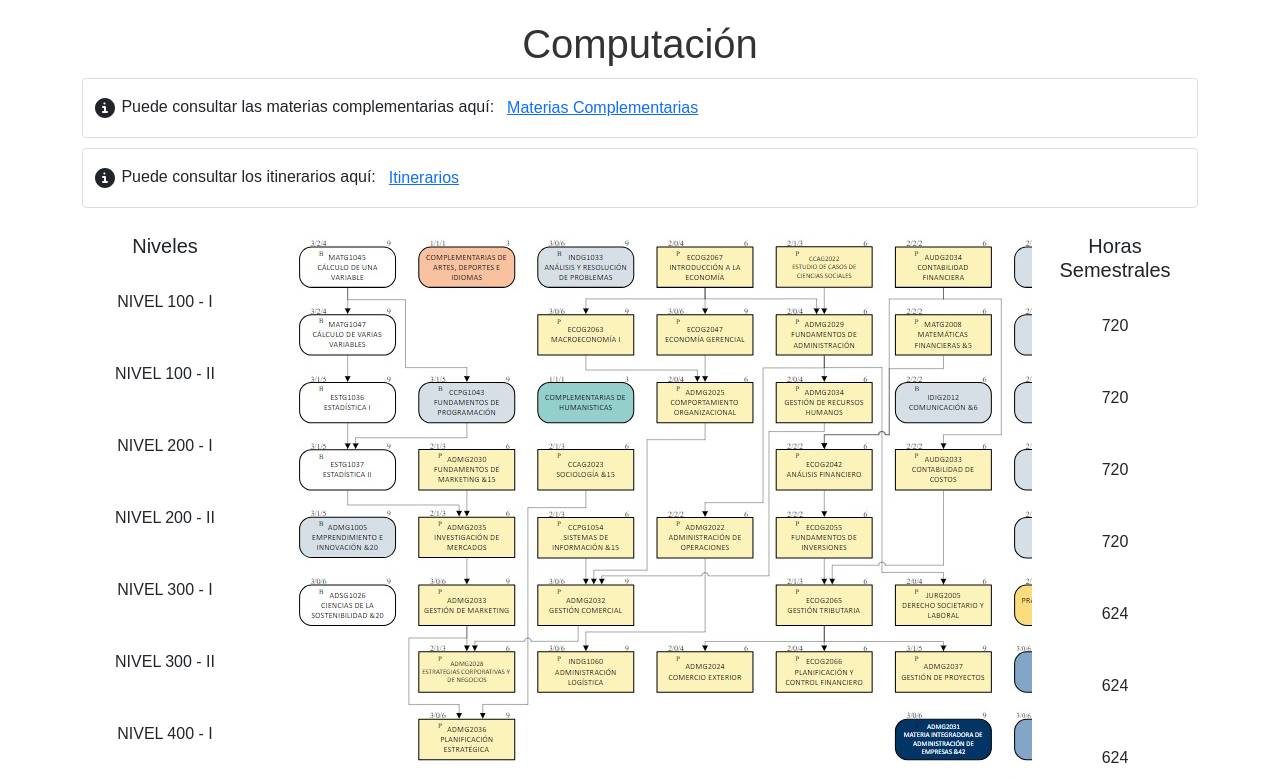
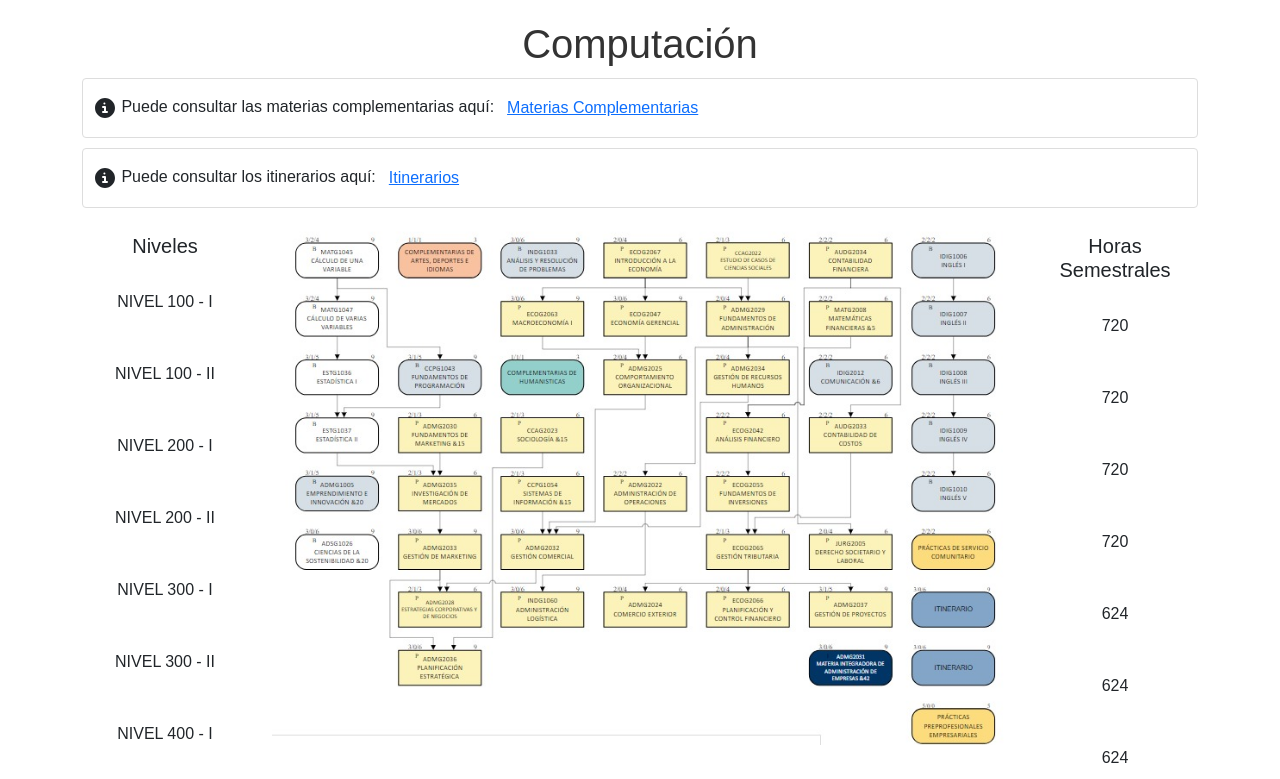
Before and after one commit to FabrazJ/Front2015_K, a React (Create React App) app: page / in a window 1280 px wide. Shown: the top 779 px of the page. Built offline with nearby package versions, Linux system fonts and the light colour scheme.

Commit message:
Actualizacion

```diff
--- a/src/components/subcomponents/mallas/SemestresPrueba.js
+++ b/src/components/subcomponents/mallas/SemestresPrueba.js
@@ -1,98 +1,206 @@
+// import React, { useState } from 'react';
+// import { Card, Modal, Button, Table } from 'react-bootstrap';
+// import ImagePrueba from '../../../img/MallaPrueba.jpeg'; // Asegúrate de ajustar la ruta al archivo de imagen.
+
+// const SemestresPrueba = () => {
+//     const [show, setShow] = useState(false);  // Estado para controlar la visibilidad del modal
+//     const [selectedBox, setSelectedBox] = useState(null);  // Estado para almacenar el recuadro seleccionado
+
+//     // Funciones para abrir y cerrar el modal
+//     const handleClose = () => setShow(false);
+//     const handleShow = () => setShow(true);
+
+//     // Función para manejar el clic en el recuadro y mostrar el modal con detalles
+//     const handleBoxClick = (box) => {
+//         setSelectedBox(box);
+//         handleShow();  // Mostrar el modal al seleccionar un recuadro
+//     };
+
+//     const sampleBox = {
+//         title: "Prueba I",
+//         code: "Pru1231",
+//         subject: "Prueba I",
+//         prerequisite: {
+//             code: "Pru1231",
+//             subject: "INTRODUCCIÓN A LA PRUEBA",
+//             type: "PRE-REQUISITO"
+//         },
+//         description: `pruebaaaaaaaaaaaaaaaaaaaaaaaaaaaaaa`
+//     };
+
+//     return (
+//         <>
+//             <Card
+//                 style={{ border: 'none', position: 'relative', display: 'inline-block', cursor: 'pointer' }}
+//                 onClick={() => handleBoxClick(sampleBox)}
+//             >
+//                 <img src={ImagePrueba} alt="Descripción de la imagen" className="image" />
+//                 <div className="text-overlay">_______________</div>
+//             </Card>
+
+//             {/* Modal para mostrar los detalles */}
+//             <Modal show={show} onHide={handleClose} size="lg">
+//                 <Modal.Header closeButton>
+//                     <Modal.Title>Detalles de {selectedBox ? selectedBox.title : ''}</Modal.Title>
+//                 </Modal.Header>
+//                 <Modal.Body>
+//                     {selectedBox ? (
+//                         <div>
+//                             <Table bordered>
+//                                 <tbody>
+//                                     <tr>
+//                                         <td><strong>Código:</strong></td>
+//                                         <td>{selectedBox.code}</td>
+//                                     </tr>
+//                                     <tr>
+//                                         <td><strong>Materia:</strong></td>
+//                                         <td>{selectedBox.subject}</td>
+//                                     </tr>
+//                                 </tbody>
+//                             </Table>
+//                             <Table bordered>
+//                                 <thead>
+//                                     <tr>
+//                                         <th>Código</th>
+//                                         <th>Materia</th>
+//                                         <th>Tipo</th>
+//                                     </tr>
+//                                 </thead>
+//                                 <tbody>
+//                                     <tr>
+//                                         <td>{selectedBox.prerequisite.code}</td>
+//                                         <td>{selectedBox.prerequisite.subject}</td>
+//                                         <td>{selectedBox.prerequisite.type}</td>
+//                                     </tr>
+//                                 </tbody>
+//                             </Table>
+//                             <div class="d-flex justify-content-center">
+//         <button type="button" class="btn btn-success mb-3">Silabo Español</button>
+//     </div>
+//                             <h5>Descripción</h5>
+//                             <p>{selectedBox.description}</p>
+//                             <div className="d-flex justify-content-center">
+//       <Button variant="primary">Descargar contenido</Button>
+//     </div>
+//                         </div>
+//                     ) : ''}
+//                 </Modal.Body>
+//                 <Modal.Footer>
+//                     <Button variant="secondary" onClick={handleClose}>
+//                         Cerrar
+//                     </Button>
+//                 </Modal.Footer>
+//             </Modal>
+//         </>
+//     );
+// }
+
+// export default SemestresPrueba;
+
+// import React, { useState } from 'react';
+// import { Card } from 'react-bootstrap';
+// import ModalA from '../../../modal/ModalA';
+// import ModalB from '../../../modal/ModalA';
+// import courses from '../../../data/courses';
+// import ImagePrueba from '../../../img/MallaPrueba.jpeg'; // Asegúrate de ajustar la ruta al archivo de imagen.
+
+// const SemestresPrueba = () => {
+//   const [selectedCourse, setSelectedCourse] = useState(null);
+
+//   const handleBoxClick = (course) => {
+//     setSelectedCourse(course);
+//   };
+
+//   const handleClose = () => {
+//     setSelectedCourse(null);
+//   };
+
+//   const renderModal = () => {
+//     if (!selectedCourse) return null;
+
+//     switch (selectedCourse.type) {
+//       case 'A':
+//         return <ModalA course={selectedCourse} onClose={handleClose} />;
+//       case 'B':
+//         return <ModalB course={selectedCourse} onClose={handleClose} />;
+//       default:
+//         return null;
+//     }
+//   };
+
+//   return (
+//     <>
+//       <div className="grid">
+//         {courses.map((course) => (
+//           <Card
+//             key={course.id}
+//             style={{ border: 'none', position: 'relative', display: 'inline-block', cursor: 'pointer' }}
+//             onClick={() => handleBoxClick(course)}
+//           >
+//             <img src={ImagePrueba} alt="Descripción de la imagen" className="image" />
+//             <div className="text-overlay">{course.title}</div>
+//           </Card>
+//         ))}
+//       </div>
+//       {renderModal()}
+//     </>
+//   );
+// };
+
+// export default SemestresPrueba;
 import React, { useState } from 'react';
-import { Card, Modal, Button, Table } from 'react-bootstrap';
+import { Card } from 'react-bootstrap';
+import ModalA from '../../../modal/ModalA';
+import ModalB from '../../../modal/ModalA';
+import courses from '../../../data/courses';
+import areas from '../../../data/areas';
 import ImagePrueba from '../../../img/MallaPrueba.jpeg'; // Asegúrate de ajustar la ruta al archivo de imagen.
+const SemestresPrueba = () => {
+    const [selectedCourse, setSelectedCourse] = useState(null);
 
-const SemestresPrueba = () => {
-    const [show, setShow] = useState(false);  // Estado para controlar la visibilidad del modal
-    const [selectedBox, setSelectedBox] = useState(null);  // Estado para almacenar el recuadro seleccionado
-
-    // Funciones para abrir y cerrar el modal
-    const handleClose = () => setShow(false);
-    const handleShow = () => setShow(true);
-
-    // Función para manejar el clic en el recuadro y mostrar el modal con detalles
-    const handleBoxClick = (box) => {
-        setSelectedBox(box);
-        handleShow();  // Mostrar el modal al seleccionar un recuadro
+    const handleAreaClick = (courseId) => {
+      const course = courses.find((course) => course.id === courseId);
+      setSelectedCourse(course);
     };
 
-    const sampleBox = {
-        title: "Prueba I",
-        code: "Pru1231",
-        subject: "Prueba I",
-        prerequisite: {
-            code: "Pru1231",
-            subject: "INTRODUCCIÓN A LA PRUEBA",
-            type: "PRE-REQUISITO"
-        },
-        description: `pruebaaaaaaaaaaaaaaaaaaaaaaaaaaaaaa`
+    const handleClose = () => {
+      setSelectedCourse(null);
+    };
+
+    const renderModal = () => {
+      if (!selectedCourse) return null;
+
+      switch (selectedCourse.type) {
+        case 'A':
+          return <ModalA course={selectedCourse} onClose={handleClose} />;
+        case 'B':
+          return <ModalB course={selectedCourse} onClose={handleClose} />;
+        default:
+          return null;
+      }
     };
 
     return (
-        <>
-            <Card
-                style={{ border: 'none', position: 'relative', display: 'inline-block', cursor: 'pointer' }}
-                onClick={() => handleBoxClick(sampleBox)}
-            >
-                <img src={ImagePrueba} alt="Descripción de la imagen" className="image" />
-                <div className="text-overlay">_______________</div>
-            </Card>
+      <div style={{ position: 'relative', display: 'inline-block' }}>
+        <img src={ImagePrueba} alt="Descripción de la imagen" className="image" style={{ width: '100%' }} />
+        {areas.map((area) => (
+          <div
+            key={area.id}
+            onClick={() => handleAreaClick(area.courseId)}
+            style={{
+              position: 'absolute',
+              top: area.top,
+              left: area.left,
+              width: area.width,
+              height: area.height,
+              cursor: 'pointer',
+              border: '2px solid transparent',
+            }}
+          />
+        ))}
+        {renderModal()}
+      </div>
+    );
+  };
 
-            {/* Modal para mostrar los detalles */}
-            <Modal show={show} onHide={handleClose} size="lg">
-                <Modal.Header closeButton>
-                    <Modal.Title>Detalles de {selectedBox ? selectedBox.title : ''}</Modal.Title>
-                </Modal.Header>
-                <Modal.Body>
-                    {selectedBox ? (
-                        <div>
-                            <Table bordered>
-                                <tbody>
-                                    <tr>
-                                        <td><strong>Código:</strong></td>
-                                        <td>{selectedBox.code}</td>
-                                    </tr>
-                                    <tr>
-                                        <td><strong>Materia:</strong></td>
-                                        <td>{selectedBox.subject}</td>
-                                    </tr>
-                                </tbody>
-                            </Table>
-                            <Table bordered>
-                                <thead>
-                                    <tr>
-                                        <th>Código</th>
-                                        <th>Materia</th>
-                                        <th>Tipo</th>
-                                    </tr>
-                                </thead>
-                                <tbody>
-                                    <tr>
-                                        <td>{selectedBox.prerequisite.code}</td>
-                                        <td>{selectedBox.prerequisite.subject}</td>
-                                        <td>{selectedBox.prerequisite.type}</td>
-                                    </tr>
-                                </tbody>
-                            </Table>
-                            <div class="d-flex justify-content-center">
-        <button type="button" class="btn btn-success mb-3">Silabo Español</button>
-    </div>
-                            <h5>Descripción</h5>
-                            <p>{selectedBox.description}</p>
-                            <div className="d-flex justify-content-center">
-      <Button variant="primary">Descargar contenido</Button>
-    </div>
-                        </div>
-                    ) : ''}
-                </Modal.Body>
-                <Modal.Footer>
-                    <Button variant="secondary" onClick={handleClose}>
-                        Cerrar
-                    </Button>
-                </Modal.Footer>
-            </Modal>
-        </>
-    );
-}
-
-export default SemestresPrueba;
+  export default SemestresPrueba;
--- /dev/null
+++ b/src/data/areas.js
@@ -0,0 +1,21 @@
+const areas = [
+    {
+      id: 1,
+      courseId: 1, // ID del curso en courses.js
+      top: '10%',
+      left: '20%',
+      width: '10%',
+      height: '10%',
+    },
+    {
+      id: 2,
+      courseId: 2, // ID del curso en courses.js
+      top: '30%',
+      left: '40%',
+      width: '10%',
+      height: '10%',
+    },
+    // Agrega más áreas según sea necesario
+  ];
+
+  export default areas;
--- /dev/null
+++ b/src/data/courses.js
@@ -0,0 +1,23 @@
+const courses = [
+  {
+    id: 1,
+    type: 'A',
+    title: 'Curso A',
+    code: 'A123',
+    subject: 'Materia A',
+    prerequisite: { code: 'P123', subject: 'Prerequisito A', type: 'PRE-REQUISITO' },
+    description: 'Descripción del Curso A',
+  },
+  {
+    id: 2,
+    type: 'B',
+    title: 'Curso B',
+    code: 'B123',
+    subject: 'Materia B',
+    prerequisite: { code: 'Q123', subject: 'Prerequisito B', type: 'PRE-REQUISITO' },
+    description: 'Descripción del Curso B',
+  },
+  // Agrega más cursos según sea necesario
+];
+
+export default courses;
--- /dev/null
+++ b/src/modal/ModalA.js
@@ -0,0 +1,52 @@
+import React from 'react';
+import { Modal, Button, Table } from 'react-bootstrap';
+
+const ModalA = ({ course, onClose }) => (
+  <Modal show={!!course} onHide={onClose} size="lg">
+    <Modal.Header closeButton>
+      <Modal.Title>Detalles de {course.title}</Modal.Title>
+    </Modal.Header>
+    <Modal.Body>
+      <Table bordered>
+        <tbody>
+          <tr>
+            <td><strong>Código:</strong></td>
+            <td>{course.code}</td>
+          </tr>
+          <tr>
+            <td><strong>Materia:</strong></td>
+            <td>{course.subject}</td>
+          </tr>
+        </tbody>
+      </Table>
+      <Table bordered>
+        <thead>
+          <tr>
+            <th>Código</th>
+            <th>Materia</th>
+            <th>Tipo</th>
+          </tr>
+        </thead>
+        <tbody>
+          <tr>
+            <td>{course.prerequisite.code}</td>
+            <td>{course.prerequisite.subject}</td>
+            <td>{course.prerequisite.type}</td>
+          </tr>
+        </tbody>
+      </Table>
+      <h5>Descripción</h5>
+      <p>{course.description}</p>
+      <div className="d-flex justify-content-center">
+        <Button variant="primary">Descargar contenido</Button>
+      </div>
+    </Modal.Body>
+    <Modal.Footer>
+      <Button variant="secondary" onClick={onClose}>
+        Cerrar
+      </Button>
+    </Modal.Footer>
+  </Modal>
+);
+
+export default ModalA;
```
Also changed, not shown: src/modal/ModalB.js (added, +52 -0 lines).
